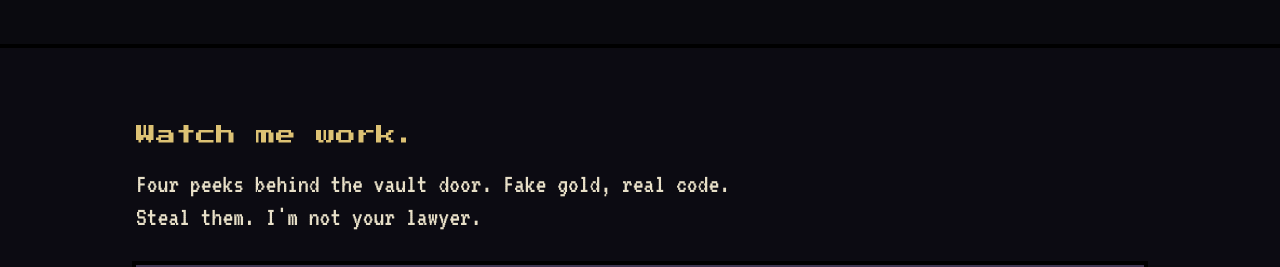
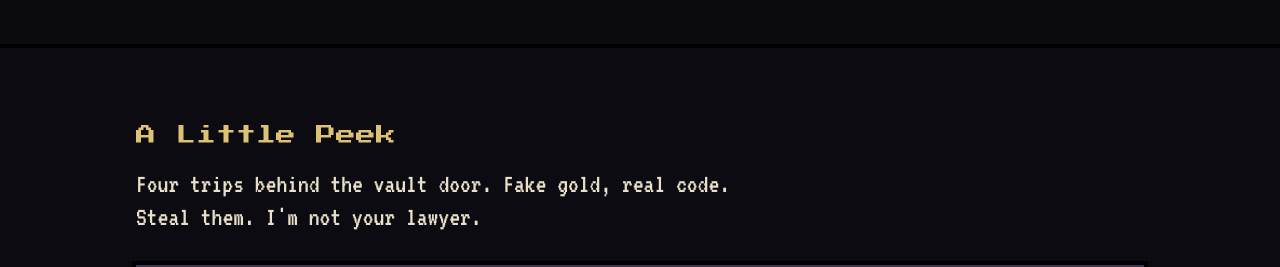
Before and after one commit to Jordunkelly/hoard-site, a plain HTML site: page index.html in a window 1280 px wide. Shown: the part 2520-2787 px from the top of the page. Drawn offline with Linux system fonts and the light colour scheme; no server answers; grey boxes are pictures that could not be loaded.

Commit message:
Call the clip section A Little Peek
The heading was "Watch me work." The line under it said "four peeks",
which would now repeat the heading, so it says "four trips" instead.

```diff
--- a/index.html
+++ b/index.html
@@ -142,8 +142,8 @@
 
   <section class="reel" id="reel" aria-labelledby="reel-h">
     <div class="wrap">
-      <h2 id="reel-h" class="reveal">Watch me work.</h2>
-      <p class="speech-text reel-lede reveal">Four peeks behind the vault door. Fake gold, real code. Steal them. I'm not your lawyer.</p>
+      <h2 id="reel-h" class="reveal">A Little Peek</h2>
+      <p class="speech-text reel-lede reveal">Four trips behind the vault door. Fake gold, real code. Steal them. I'm not your lawyer.</p>
       <div class="clips">
         <figure class="clip reveal">
           <video src="assets/clips/hoard-onboarding.mp4" poster="assets/clips/hoard-onboarding.jpg" width="1280" height="720" muted loop playsinline preload="none" aria-label="Setting up Hoard: choosing a mailbox and typing an app password"></video>
```
